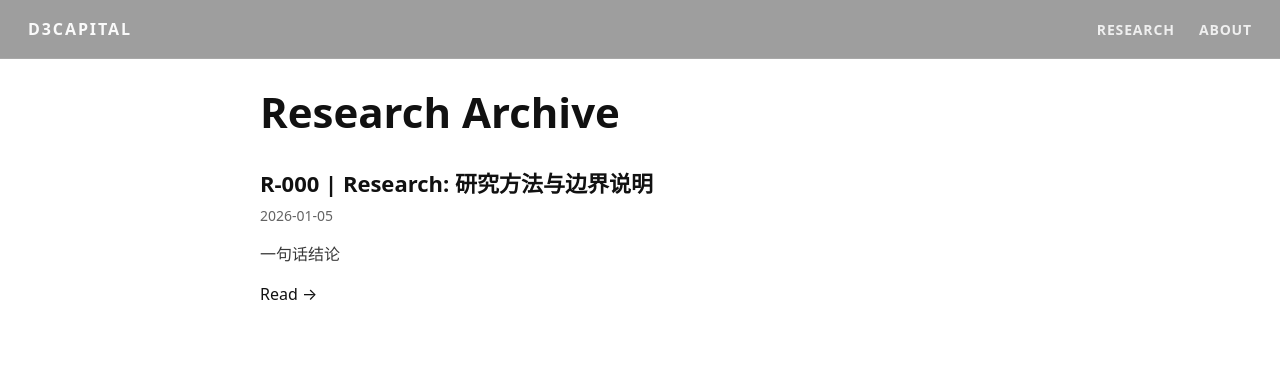
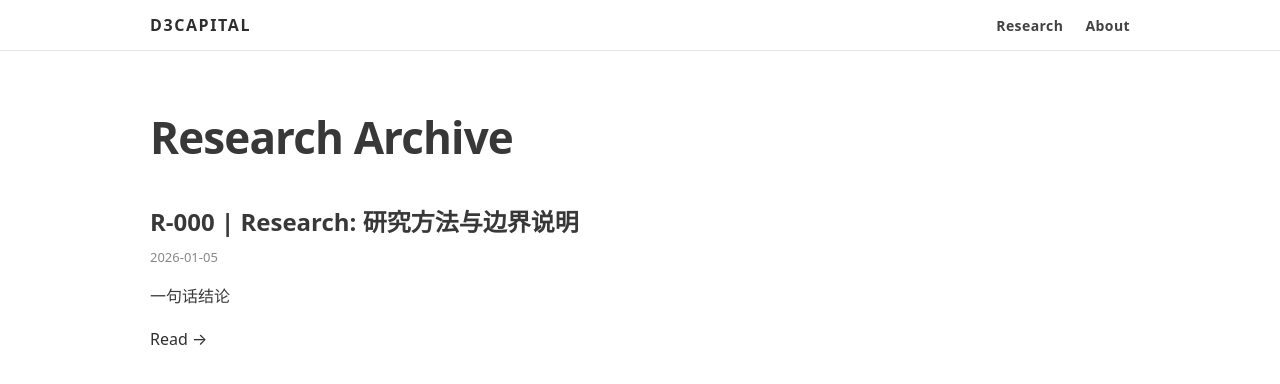
Before and after one commit to D3Capital/D3Capital.github.io, a Jekyll site: the page built from research.md, in a window 1280 px wide. Shown: the top 384 px of the page. Built offline with Jekyll 4.4.1, drawn with Linux system fonts in a browser that asks for light colours.

Commit message:
finalize research-site layout: single nav, full-bleed hero, clean archive

```diff
--- a/_layouts/default.html
+++ b/_layouts/default.html
@@ -3,142 +3,99 @@
 <head>
   <meta charset="utf-8" />
   <meta name="viewport" content="width=device-width,initial-scale=1" />
-
-    <title>
-      {% if page.title and page.title != "" %}
-        {{ page.title }} · {{ site.title }}
-      {% else %}
-        {{ site.title }}
-      {% endif %}
-    </title>
-
-    {% if site.description %}
-      <meta name="description" content="{{ site.description | strip_html | strip_newlines | escape }}" />
-    {% endif %}
+  <title>{% if page.title and page.title != "" %}{{ page.title }} · {% endif %}{{ site.title }}</title>
 
   <style>
-      /* =========================
-         Global Reset (safe)
-      ========================== */
-      html, body { margin: 0; padding: 0; }
-      html { background: #fff; }
-      body {
-        font-family: ui-sans-serif, system-ui, -apple-system, Segoe UI, Roboto, Helvetica, Arial, "Apple Color Emoji","Segoe UI Emoji";
-        color: #111;
-        background: #fff;
-        line-height: 1.65;
-      }
-      a { color: inherit; text-decoration: none; }
-      a:hover { opacity: .92; }
-      img { max-width: 100%; height: auto; display: block; }
-
-      /* =========================
-         Page Mode Switch
-         - home: no header, no top padding
-         - inner: fixed header + content padding
-      ========================== */
-      body.home { background: #fff; } /* 避免首页顶部露白，即使有 1px 缝也不会白 */
-      body.inner { background: #fff; }
-
-      /* =========================
-         Fixed Header (inner pages)
-      ========================== */
-      .site-header {
-        position: fixed;
-        top: 0; left: 0; right: 0;
-        z-index: 9999;
-        display: flex;
-        align-items: center;
-        justify-content: space-between;
-        padding: 16px 28px;
-        background: rgba(0,0,0,.38);
-        -webkit-backdrop-filter: blur(10px);
-        backdrop-filter: blur(10px);
-        border-bottom: 1px solid rgba(255,255,255,.10);
+    :root{
+      --maxw: 980px;
+      --pad: 24px;
+      --text: rgba(0,0,0,.78);
+      --muted: rgba(0,0,0,.58);
+      --border: rgba(0,0,0,.10);
+      --link: rgba(0,0,0,.82);
     }
 
-      .site-brand {
-        font-size: 16px;
-        font-weight: 800;
-        letter-spacing: .12em;
-        text-transform: uppercase;
-        color: rgba(255,255,255,.95);
+    html, body { margin:0; padding:0; }
+    body{
+      font-family: system-ui, -apple-system, BlinkMacSystemFont, "Segoe UI", Roboto, sans-serif;
+      background:#fff;
+      color: var(--text);
+      overflow-x:hidden;
     }
 
-      .site-nav a {
-        margin-left: 20px;
+    a{ color: var(--link); text-decoration: none; }
+    a:hover{ text-decoration: underline; }
+
+    /* Topbar (non-home only) */
+    .topbar{
+      position: sticky;
+      top: 0;
+      z-index: 50;
+      background: #fff;
+      border-bottom: 1px solid var(--border);
+    }
+    .topbar-inner{
+      max-width: var(--maxw);
+      margin: 0 auto;
+      padding: 14px var(--pad);
+      display:flex;
+      align-items:center;
+      justify-content:space-between;
+      gap: 18px;
+    }
+    .brand{
+      font-weight: 800;
+      letter-spacing: .10em;
+      text-transform: uppercase;
+      font-size: 16px;
+    }
+    .nav a{
+      margin-left: 18px;
       font-size: 14px;
       font-weight: 650;
-        letter-spacing: .06em;
-        text-transform: uppercase;
-        color: rgba(255,255,255,.90);
-        opacity: .92;
+      letter-spacing: .03em;
+      opacity: .9;
     }
-      .site-nav a:hover { opacity: 1; }
+    .nav a:hover{ opacity: 1; }
 
-      /* =========================
-         Inner Page Content Layout
-      ========================== */
-      .page-content {
-        max-width: 760px;
+    /* Content container (non-home only) */
+    .main{
+      max-width: var(--maxw);
       margin: 0 auto;
-        padding: 88px 24px 96px; /* 顶部留给 fixed header */
+      padding: 56px var(--pad) 96px;
     }
+    .main h1{ font-size: 44px; margin: 0 0 18px; letter-spacing: -0.02em; }
+    .main h2{ margin-top: 36px; }
+    .main p{ line-height: 1.85; color: var(--text); }
 
-      .page-content h1 {
-        margin: 0 0 18px;
-        font-size: 42px;
-        line-height: 1.15;
-      }
-      .page-content h2 {
-        margin: 34px 0 12px;
-        font-size: 22px;
-        line-height: 1.25;
-      }
-      .page-content p { margin: 0 0 14px; color: rgba(0,0,0,.78); }
-      .page-content hr { border: 0; border-top: 1px solid rgba(0,0,0,.10); margin: 26px 0; }
+    /* Home: let home layout control full-bleed sections */
+    body.is-home .topbar{ display:none; }
+    body.is-home .main{ max-width:none; padding:0; margin:0; }
 
-      /* =========================
-         Home Page Layout
-         - No header, no padding
-      ========================== */
-      body.home .page-content {
-        max-width: none;
-        margin: 0;
-        padding: 0; /* 关键：不允许把首页 hero 顶下去 */
-      }
-
-      /* =========================
-         Mobile
-      ========================== */
-      @media (max-width: 720px) {
-        .site-header { padding: 14px 16px; }
-        .site-nav a { margin-left: 14px; font-size: 13px; }
-        .page-content { padding: 78px 18px 72px; }
-        .page-content h1 { font-size: 34px; }
+    @media (max-width: 720px){
+      .topbar-inner{ padding: 12px 16px; }
+      .brand{ font-size: 15px; }
+      .nav a{ margin-left: 14px; font-size: 13px; }
+      .main{ padding: 42px 16px 80px; }
+      .main h1{ font-size: 34px; }
     }
   </style>
 </head>
 
-  <!-- body class controls layout behavior -->
-  <body class="{% if page.url == '/' %}home{% else %}inner{% endif %}">
-    {% if page.url != '/' %}
-      <header class="site-header" aria-label="Top navigation">
-        <a class="site-brand" href="{{ '/' | relative_url }}">D3CAPITAL</a>
-        <nav class="site-nav" aria-label="Primary">
-          {% if site.navigation %}
-            {% for item in site.navigation %}
-              <a href="{{ item.url | relative_url }}">{{ item.title }}</a>
-            {% endfor %}
-          {% else %}
+<body class="{% if page.layout == 'home' %}is-home{% endif %}">
+  {% unless page.layout == 'home' %}
+  <header class="topbar" aria-label="Site header">
+    <div class="topbar-inner">
+      <div class="brand"><a href="{{ '/' | relative_url }}">{{ site.title }}</a></div>
+      <nav class="nav" aria-label="Primary">
         <a href="{{ '/research/' | relative_url }}">Research</a>
         <a href="{{ '/about/' | relative_url }}">About</a>
-          {% endif %}
       </nav>
+    </div>
   </header>
-    {% endif %}
+  {% endunless %}
 
-    <main class="page-content">
+  <main class="main">
     {{ content }}
   </main>
 </body>
--- /dev/null
+++ b/_layouts/post.html
@@ -0,0 +1,6 @@
+---
+layout: default
+---
+<article class="post">
+  {{ content }}
+</article>
--- a/research.md
+++ b/research.md
@@ -9,14 +9,13 @@
 {% for post in site.posts %}
 ## {{ post.title }}
 
-<div style="opacity:.65; font-size:14px; margin-top:-6px; margin-bottom:14px;">
+<div style="opacity:.6; font-size:13px; margin-top:-10px; margin-bottom:14px;">
   {{ post.date | date: "%Y-%m-%d" }}
 </div>
 
 {{ post.excerpt | strip_html | truncate: 220 }}
 
-<div style="margin-top:10px; margin-bottom:26px;">
+<div style="margin-top:10px; margin-bottom:30px;">
   <a href="{{ post.url | relative_url }}">Read →</a>
 </div>
-
 {% endfor %}
```
Also changed, not shown: _layouts/home.html (+46 -72 lines), _posts/2026-01-05-R-000-research-manifesto.md (+0 -2 lines), index.md (+0 -1 lines). Lines whose indentation alone changed are shown as unchanged.
